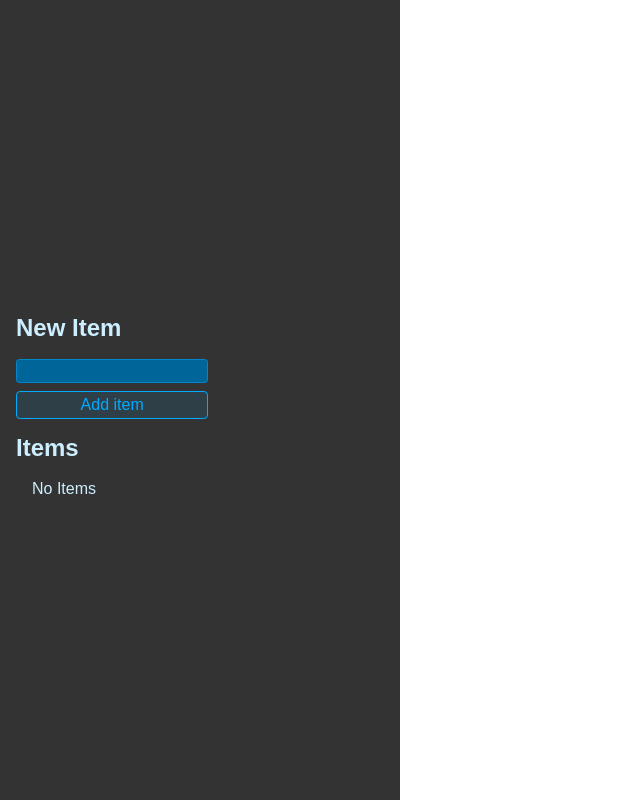
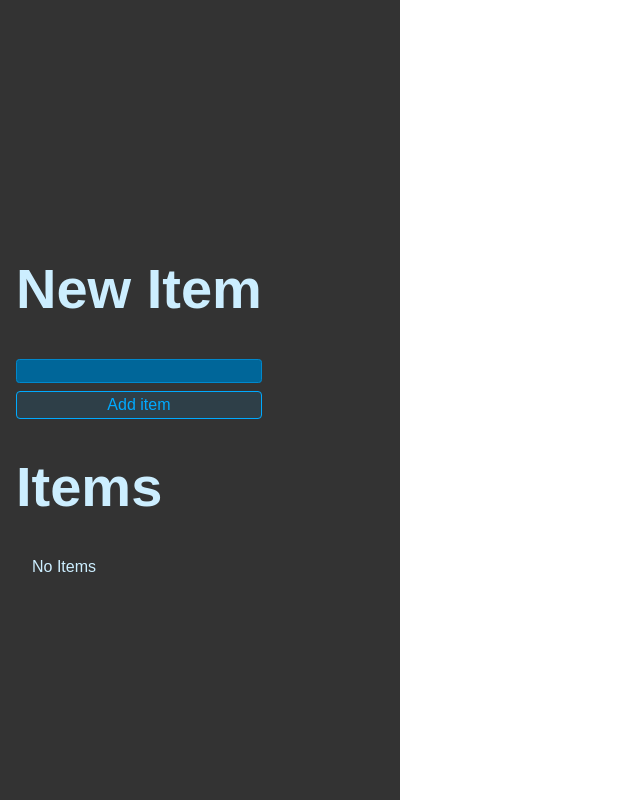
Before and after one commit to danielclf6230/happybirthday, a React (Vite) app: page / in a window 1280 px wide. Shown: the whole page, without its empty margins (0-640 px from the left). Built offline with nearby package versions, Linux system fonts and the light colour scheme.

Commit message:
updated css

```diff
--- a/src/index.css
+++ b/src/index.css
@@ -31,7 +31,7 @@ body {
 }
 
 h1 {
-  font-size: 1.5em;
+  font-size: 3.5em;
   line-height: 1.1;
 }
 
```
